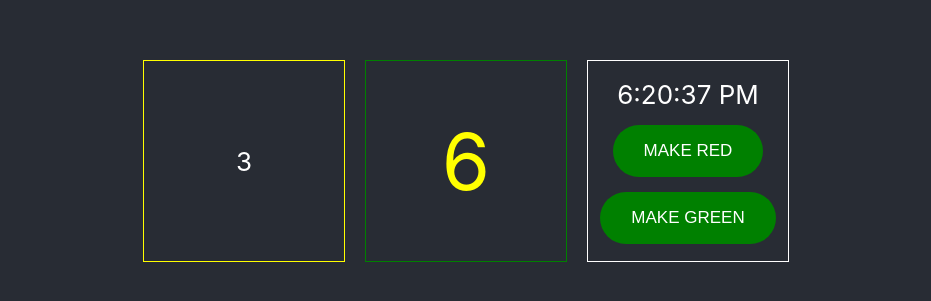
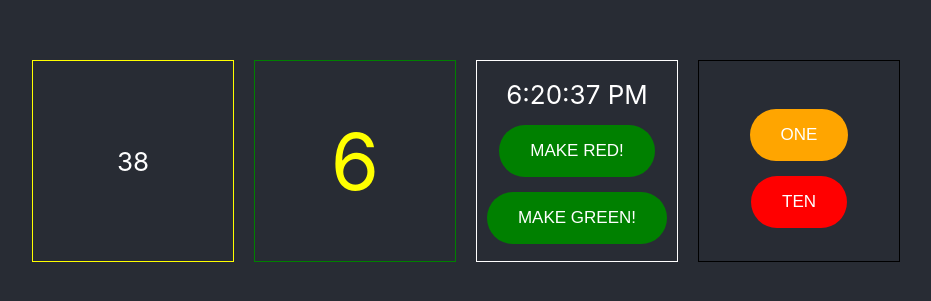
Before and after one commit to A-Kija/react, a React (Create React App) app: page / in a window 1280 px wide. Shown: the part 239-540 px from the top of the page, without its empty margins (174-1105 px from the left). Built offline with nearby package versions, Linux system fonts and the light colour scheme.

Commit message:
state up

```diff
--- a/src/App.js
+++ b/src/App.js
@@ -1,143 +1,20 @@
 import './App.css';
-import {Component} from 'react';
 
-function getRandomInt(max) {
-  return Math.floor(Math.random() * Math.floor(max));
-}
-
-function BoxOne() {// <---- irg komponentas
-  return (
-    <div className="box">1</div>
-  );
-}
-
-const BoxTwo = () => {// <---- irg komponentas
-  return (
-    <div className="box">2</div>
-  );
-}
-
-const BoxThree = () => {// <---- irg komponentas
-  return (
-    <div className="box">3</div>
-  );
-}
-
-const BoxRandom = () => {// <---- irg komponentas
-  return (
-    <div className="box">
-      <span style={fancyStyle}>
-        {getRandomInt(10)}
-      </span>
-    </div>
-  );
-}
-
-const fancyStyle = {
-  fontSize: '300%',
-  color: 'yellow'
-}
-
-const normalStyle = {
-  fontSize: '100%',
-  color: 'white'
-}
+import ClasicBox from './components/ClasicBox';
+import BoxUniversalum from './components/BoxUniversalum';
+import {normalStyle, fancyStyle} from './shared/styles';
+import {getRandomInt} from './functions';
+import TwoButtonBox from './components/TwoButtonBox';
 
 
-const BoxUniversalum = props => {// <---- irg komponentas
-  return (
-    <div className="box" style={{borderColor:props.color}}>
-      <BoxDigit number={props.number} boxStyle={props.boxStyle} />
-    </div>
-  );
-}
-
-
-
-
-const BoxDigit = props => {// <---- irg komponentas
-  return (
-    <span style={props.boxStyle}>
-      {props.number}
-    </span>
-  );
-}
-
-class ClasicBox extends Component {
-
-  constructor(){
-    super();
-    this.state = {
-      clock: new Date(),
-      color: 'white'
-    }
-    console.log('CONSTRUCT')
-    // this.doClick = this.doClick.bind(this); //<----- pririsam funkcija
-  }
-
-  componentDidMount() {
-    console.log('MOUNT')
-    this.timerID = setInterval(()=>this.ticTac(), 100000);
-  }
-
-  componentWillUnmount() {
-    console.log('UNMOUNT')
-    clearInterval(this.timerID);
-  }
-
-  ticTac() {
-    console.log('TIC-TAC')
-    this.setState({clock: new Date()});
-  }
-
-  // doClick() {
-  //   console.log('Hello!', this)
-  //   this.setState({color: 'red'});
-  // }
-
-  doClick1 = () => {
-    // console.log('Hello!', this.setState.color)
-    if(this.state.color === 'red') {
-      this.setState({color: 'white'});
-    }
-    else {
-      this.setState({color: 'red'});
-    }
-  }
-  doClick2 = () => {
-    // console.log('Hello!', this.setState.color)
-    if(this.state.color === 'pink') {
-      this.setState({color: 'orange'});
-    }
-    else {
-      this.setState({color: 'pink'});
-    }
-  }
-
-  doClick3 = (color) => {
-      this.setState({color: color});
-  }
-
-
-  render() {
-    console.log('RENDER')
-    return(
-      <div className="box" style={{borderColor:this.state.color}}>
-        <BoxDigit boxStyle={normalStyle} number={this.state.clock.toLocaleTimeString()}/>
-        <button className="myButton" onClick={() => this.doClick3('red')}>MAKE RED</button>
-        <button className="myButton" onClick={() => this.doClick3('green')}>MAKE GREEN</button>
-      </div>
-    )
-  }
-}
-
-function App() { // <---- komponentas
+function App() { // <---- pagrindinis komponentas
   return (
     <div className="App">
       <header className="App-header">
-        <BoxUniversalum color={'yellow'} number={3} boxStyle={normalStyle} />
+        <BoxUniversalum color={'yellow'} number={38} boxStyle={normalStyle} />
         <BoxUniversalum color={'green'} number={getRandomInt(10)} boxStyle={fancyStyle} />
-        <ClasicBox color={'yellow'} />
+        <ClasicBox button1Title={'MAKE RED!'} button2Title={'MAKE GREEN!'} />
+        <TwoButtonBox/>
       </header>
     </div>
   );
--- /dev/null
+++ b/src/components/BoxDigit.jsx
@@ -0,0 +1,9 @@
+const BoxDigit = props => {// <---- irg komponentas
+    return (
+      <span style={props.boxStyle}>
+        {props.number}
+      </span>
+    );
+  }
+
+  export default BoxDigit;
--- /dev/null
+++ b/src/components/BoxUniversalum.jsx
@@ -0,0 +1,11 @@
+import BoxDigit from './BoxDigit';
+
+const BoxUniversalum = props => {// <---- irg komponentas
+    return (
+      <div className="box" style={{borderColor:props.color}}>
+        <BoxDigit number={props.number} boxStyle={props.boxStyle} />
+      </div>
+    );
+  }
+
+  export default BoxUniversalum;
--- /dev/null
+++ b/src/components/ClasicBox.jsx
@@ -0,0 +1,50 @@
+import { Component } from 'react';
+
+import BoxDigit from './BoxDigit';
+import ColorButton from './ColorButton';
+import {normalStyle} from '../shared/styles';
+
+class ClasicBox extends Component {
+
+    constructor(){
+      super();
+      this.state = {
+        clock: new Date(),
+        color: 'white'
+      }
+      console.log('CONSTRUCT <--- ClasicBox')
+    }
+
+    componentDidMount() {
+      console.log('MOUNT')
+      this.timerID = setInterval(()=>this.ticTac(), 100000);
+    }
+
+    componentWillUnmount() {
+      console.log('UNMOUNT')
+      clearInterval(this.timerID);
+    }
+
+    ticTac() {
+      console.log('TIC-TAC')
+      this.setState({clock: new Date()});
+    }
+
+    doClick3 = (color) => { // <--- keičia steitą
+        this.setState({color: color});
+    }
+
+
+    render() {
+      console.log('RENDER <--- ClasicBox')
+      return(
+        <div className="box" style={{borderColor:this.state.color}}>
+          <BoxDigit boxStyle={normalStyle} number={this.state.clock.toLocaleTimeString()}/>
+          <button className="myButton" onClick={() => this.doClick3('red')}>{this.props.button1Title}</button>
+         <ColorButton actionMethod={this.doClick3} title={this.props.button2Title}></ColorButton>
+        </div>
+      )
+    }
+  }
+
+  export default ClasicBox;
--- /dev/null
+++ b/src/components/ColorButton.jsx
@@ -0,0 +1,19 @@
+import { Component } from "react";
+
+
+class ColorButton extends Component {
+
+doClick = color => {
+    this.props.actionMethod(color);
+    console.log('YA YA');
+}
+
+
+    render() {
+        return (
+            <button className="myButton" onClick={() => this.doClick('green')}>{this.props.title}</button>
+        )
+    }
+}
+
+export default ColorButton;
--- /dev/null
+++ b/src/components/MagicButton.jsx
@@ -0,0 +1,42 @@
+import { Component } from 'react';
+
+import BoxDigit from './BoxDigit';
+import ColorButton from './ColorButton';
+import {normalStyle} from '../shared/styles';
+
+class MagicButton extends Component {
+
+    constructor(){
+      super();
+    //   this.state = {
+    //     color: 'red'
+    //   }
+      console.log('CONSTRUCT <--- MagicButton')
+    }
+
+
+
+    // changeColor = () => { // <--- keičia steitą
+    //     if ('red' === this.state.color) {
+    //         this.setState({color: 'orange'});
+    //     }
+    //     else {
+    //         this.setState({color: 'red'});
+    //     }
+    // }
+
+    changeColor = () => {
+        this.props.action();
+    }
+
+
+    render() {
+      return(
+        <button className="myButton" style={{backgroundColor:this.props.color}} onClick={this.changeColor}>
+        {this.props.bname}
+        </button>
+      )
+    }
+  }
+
+  export default MagicButton;
--- /dev/null
+++ b/src/components/TwoButtonBox.jsx
@@ -0,0 +1,49 @@
+import { Component } from 'react';
+
+import MagicButton from './MagicButton';
+
+class TwoButtonBox extends Component {
+
+    constructor(){
+      super();
+      this.state = {
+        color1: 'red',
+        color2: 'orange'
+      }
+      console.log('CONSTRUCT <--- TwoButtonBox')
+    }
+
+
+
+    changeColor1 = () => { // <--- keičia steitą
+        if ('red' === this.state.color1) {
+            this.setState({color1: 'orange'});
+        }
+        else {
+            this.setState({color1: 'red'});
+        }
+    }
+
+    changeColor2 = () => { // <--- keičia steitą
+        if ('red' === this.state.color2) {
+            this.setState({color2: 'orange'});
+        }
+        else {
+            this.setState({color2: 'red'});
+        }
+    }
+
+
+
+
+    render() {
+      return(
+        <div className="box" style={{borderColor:this.state.color}}>
+        <MagicButton action={this.changeColor1} color={this.state.color2} bname={'ONE'}></MagicButton>
+        <MagicButton action={this.changeColor2} color={this.state.color1} bname={'TEN'}></MagicButton>
+        </div>
+      )
+    }
+  }
+
+  export default TwoButtonBox;
--- /dev/null
+++ b/src/functions/index.js
@@ -0,0 +1,3 @@
+export function getRandomInt(max) {
+    return Math.floor(Math.random() * Math.floor(max));
+}
--- /dev/null
+++ b/src/shared/styles.js
@@ -0,0 +1,9 @@
+export const fancyStyle = {
+    fontSize: '300%',
+    color: 'yellow'
+}
+
+export const normalStyle = {
+    fontSize: '100%',
+    color: 'white'
+}
```
Also changed, not shown: src/App01.js (added, +146 -0 lines).
